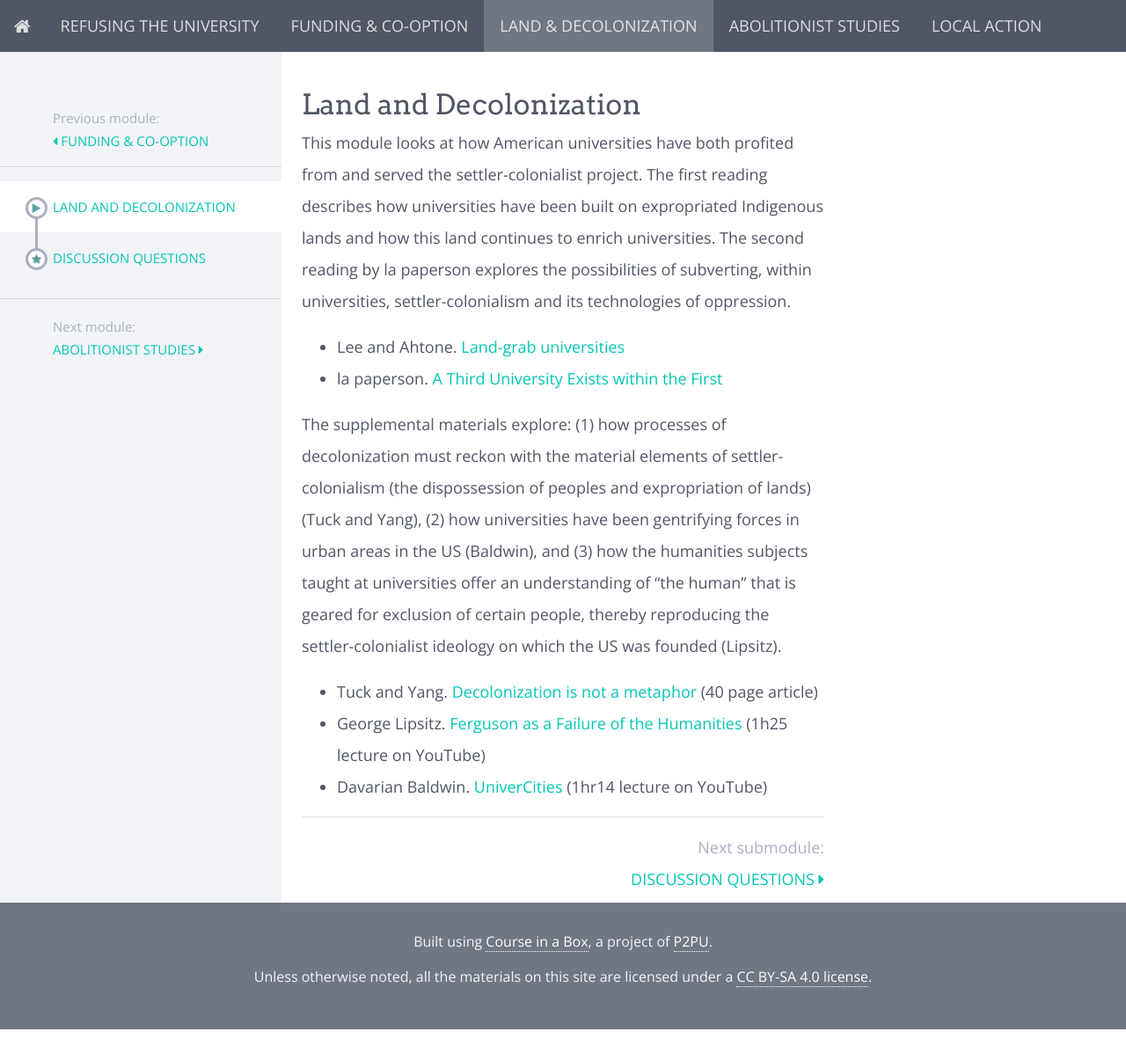
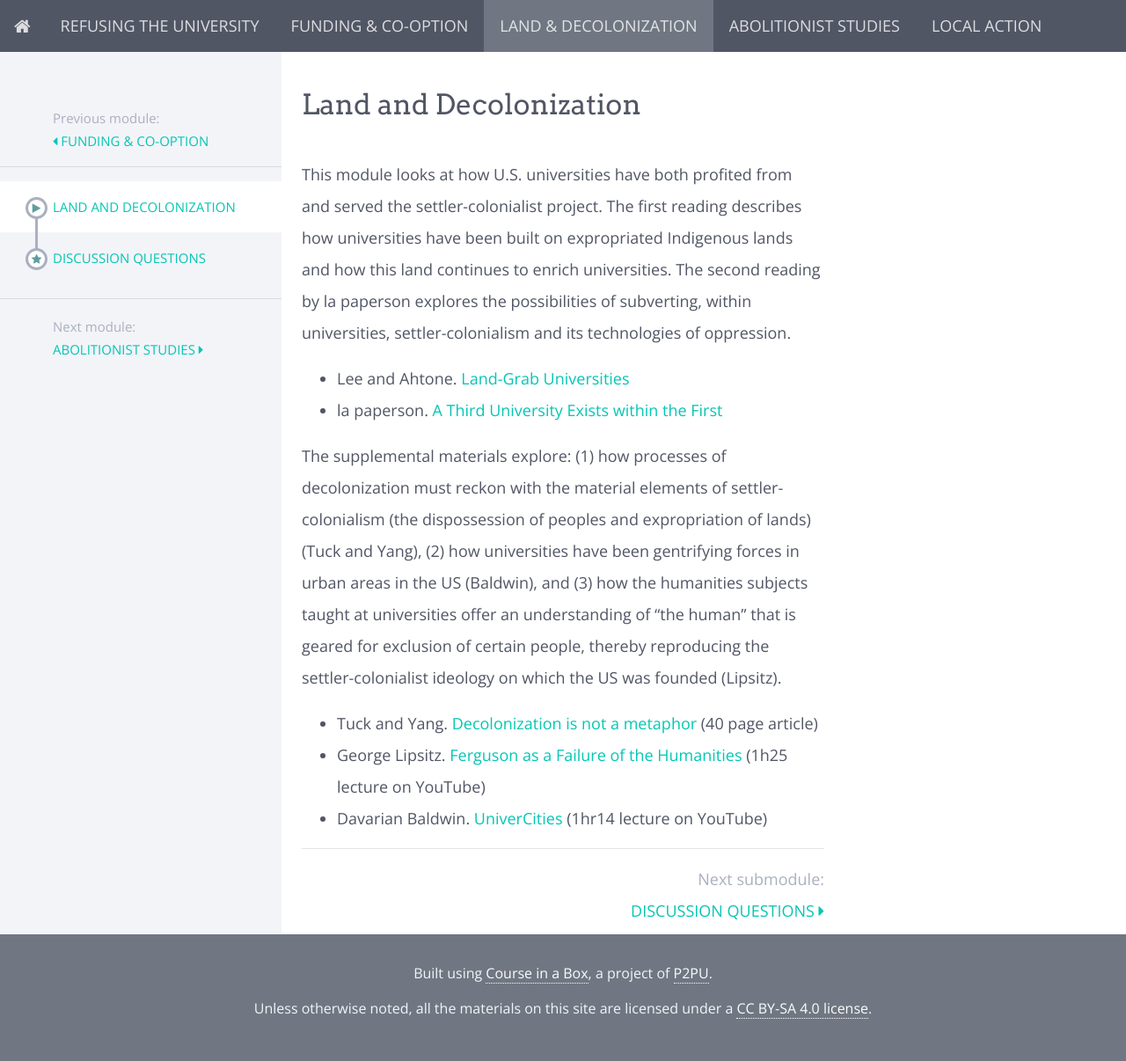
Before and after one commit to GrifP/abolishing-the-university, a Jekyll site: the page built from modules/Land & Decolonization/_posts/2000-01-01-univerities-land-and-decolonization.md, in a window 1280 px wide. Shown: the whole page at 88% size. Built offline with Jekyll 4.4.1, drawn with Linux system fonts in a browser that asks for light colours; nearby versions of some CDN libraries; before the commit the page ends 1170 px from its top, so only the background shows below that.

Commit message:
Update 2000-01-01-univerities-land-and-decolonization.md

```diff
--- a/modules/Land & Decolonization/_posts/2000-01-01-univerities-land-and-decolonization.md
+++ b/modules/Land & Decolonization/_posts/2000-01-01-univerities-land-and-decolonization.md
@@ -3,12 +3,12 @@ title: Land and Decolonization
 ---
 
 ## Land and Decolonization
-
-This module looks at how American universities have both profited from and served the settler-colonialist project. The first reading describes how universities have been built on expropriated Indigenous lands and how this land continues to enrich universities. The second reading by la paperson explores the possibilities of subverting, within universities, settler-colonialism and its technologies of oppression.
+<br>
+This module looks at how U.S. universities have both profited from and served the settler-colonialist project. The first reading describes how universities have been built on expropriated Indigenous lands and how this land continues to enrich universities. The second reading by la paperson explores the possibilities of subverting, within universities, settler-colonialism and its technologies of oppression.
 
 
 
-*   Lee and Ahtone. [Land-grab universities](https://www.hcn.org/issues/52.4/indigenous-affairs-education-land-grab-universities)
+*   Lee and Ahtone. [Land-Grab Universities](https://www.hcn.org/issues/52.4/indigenous-affairs-education-land-grab-universities)
 *   la paperson. [A Third University Exists within the First](https://manifold.umn.edu/read/a-third-university-is-possible/section/7ec715f1-b01f-4080-a3e2-19944cd2ebc4#ch03)
 
 The supplemental materials explore: (1) how processes of decolonization must reckon with the material elements of settler-colonialism (the dispossession of peoples and expropriation of lands) (Tuck and Yang), (2) how universities have been gentrifying forces in urban areas in the US (Baldwin), and (3) how the humanities subjects taught at universities offer an understanding of “the human” that is geared for exclusion of certain people, thereby reproducing the settler-colonialist ideology on which the US was founded (Lipsitz).
```
